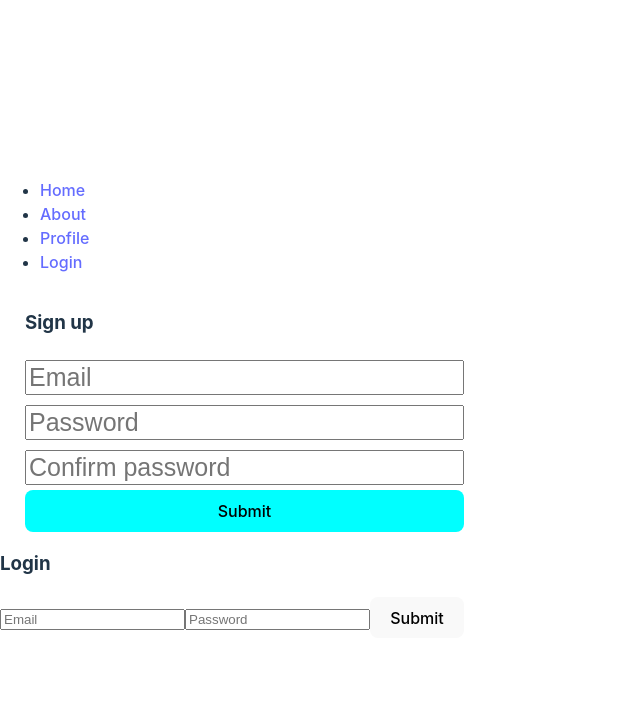
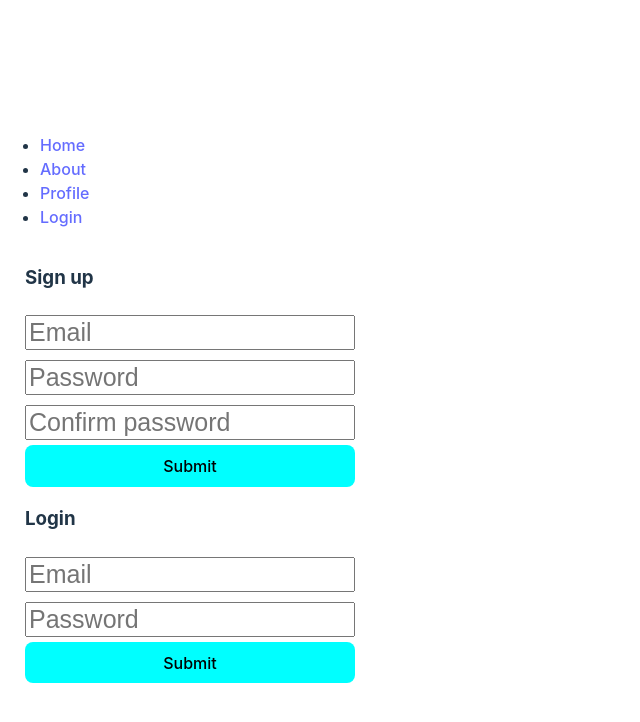
Before and after one commit to dfsalam/sonido87, a React (Vite) app: page /login in a window 1280 px wide. Shown: the top 722 px of the page, without its empty margins (0-640 px from the left). Built offline with nearby package versions, Linux system fonts and the light colour scheme.

Commit message:
Add style to login form

```diff
--- a/src/routes/Login.css
+++ b/src/routes/Login.css
@@ -16,3 +16,22 @@
 #sign_up_form button:hover {
   background-color: white;
 }
+
+#login_form {
+  display: flex;
+  flex-direction: column;
+  margin-left: 25px;
+}
+
+#login_form input {
+  margin: 5px 0;
+  font-size: 25px;
+}
+
+#login_form button {
+  background-color: aqua;
+}
+
+#login_form button:hover {
+  background-color: white;
+}
```
